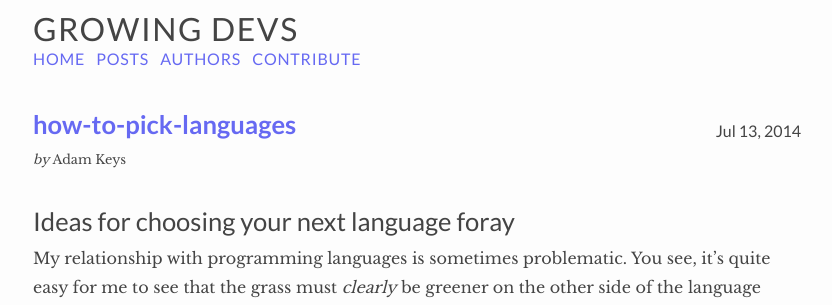
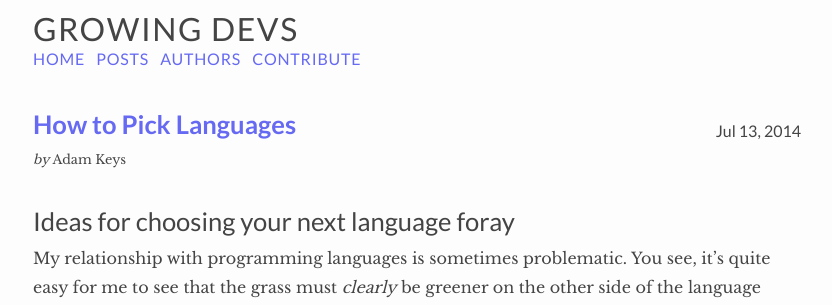
Before and after one commit to growingdevs/growingdevs.github.io, a Jekyll site: the page built from _posts/2014-07-13-how-to-pick-languages.md, in a window 1280 px wide. Shown: the top 305 px of the page, without its empty margins (223-1055 px from the left). Built offline with Jekyll 4.4.1, drawn with Linux system fonts in a browser that asks for light colours; Markdown is read by kramdown in place of the engine named in the settings.

```diff
--- a/_posts/2014-07-13-how-to-pick-languages.md
+++ b/_posts/2014-07-13-how-to-pick-languages.md
@@ -1,6 +1,6 @@
 ---
 published: true
-title: how-to-pick-languages
+title: How to Pick Languages
 subtitle:
 author: Adam Keys
 ga_id:
```
